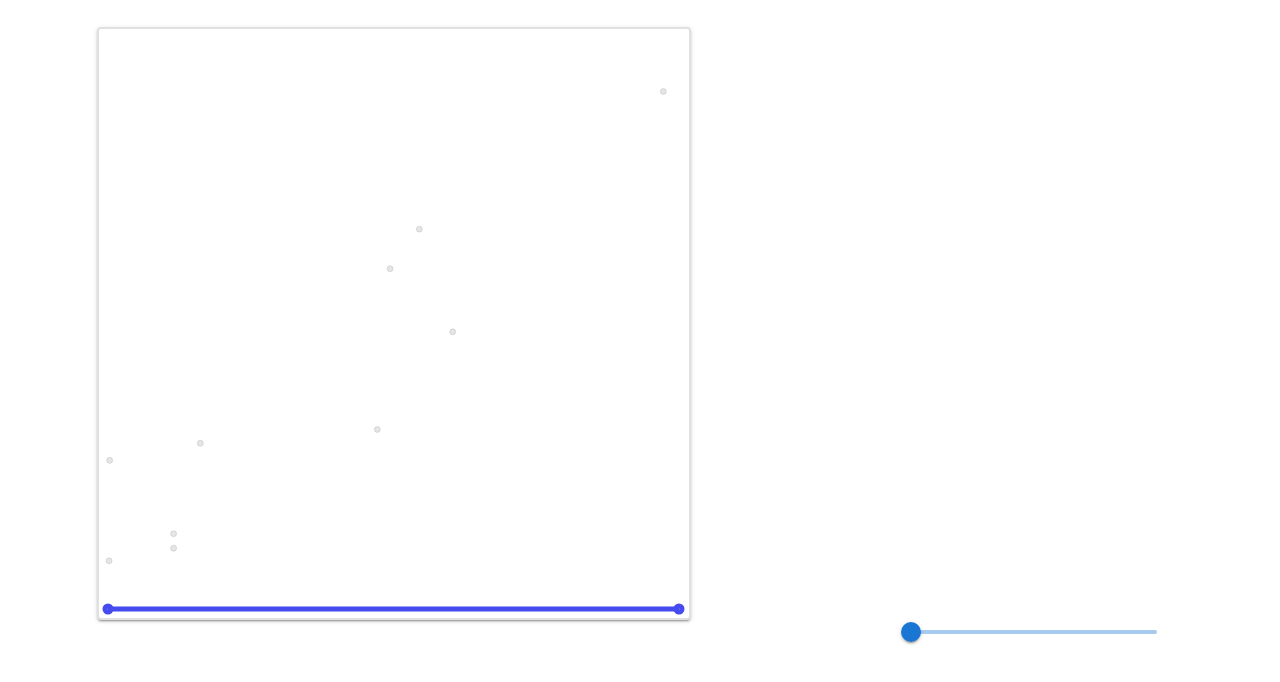
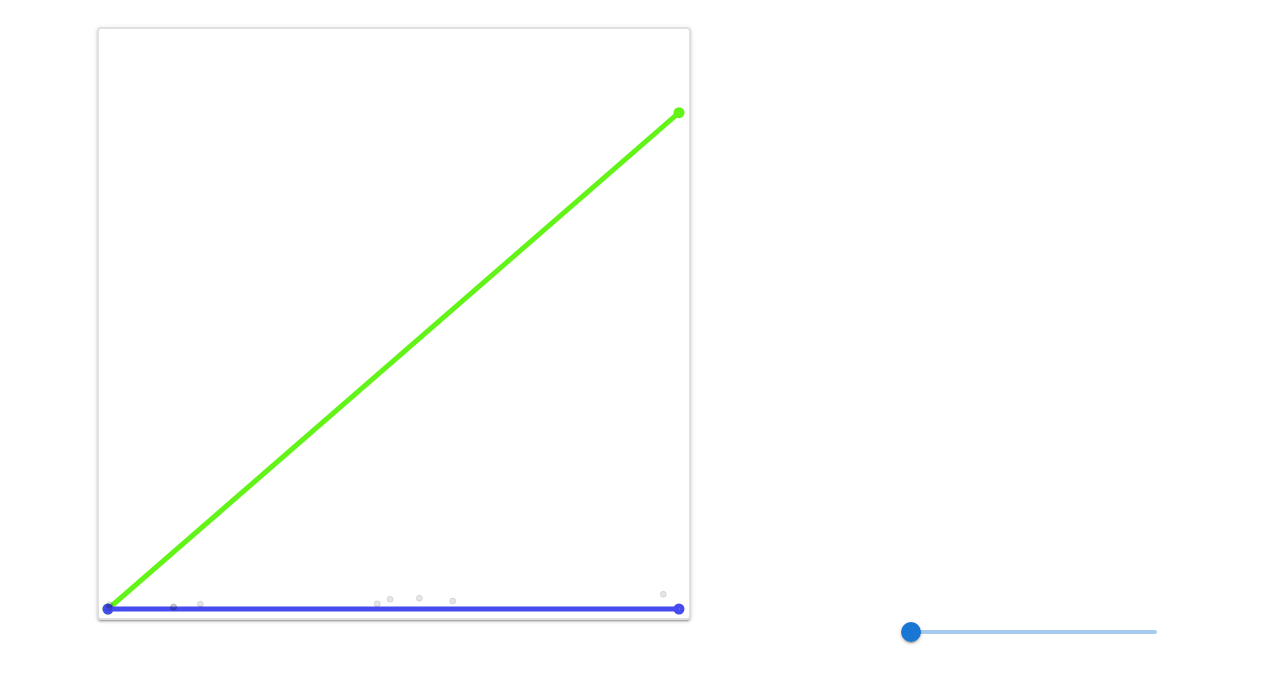
Before and after one commit to ChrisOh431/ReGuession, a React (Create React App) app: page / in a window 1280 px wide. Shown: the top 682 px of the page. Built offline with nearby package versions, Linux system fonts and the light colour scheme.

Commit message:
regression answer being displayed

```diff
--- a/src/components/RegressionChartContainer.tsx
+++ b/src/components/RegressionChartContainer.tsx
@@ -97,6 +97,7 @@ export default function SortingChartContainer({
 			let color = colormap[regression.reg_type];
 			let linear_pair: [{ x: number; y: number }, { x: number; y: number }];
 			linear_pair = [{x: 0, y: regression.y_int}, {x: 100, y: (100*regression.slope)+regression.y_int}];
+			console.log(linear_pair)
 
 			const linear_set = {
 				type: "line" as const,
--- a/src/components/ReguessionGame.tsx
+++ b/src/components/ReguessionGame.tsx
@@ -31,6 +31,10 @@ export default function ReguessionGame() {
 	const [regression_guess, update_regression_guess] = React.useState<
 		Regression<RegressionType.Guess>
 	>({ reg_type: RegressionType.Guess, slope: 0, y_int: 0 });
+	const [regression_answer, update_regression_answer] = React.useState<
+		Regression<RegressionType.Answer>
+	>({ reg_type: RegressionType.Answer, slope: current_dataset.coeff, y_int: current_dataset.y_int });
+
 
 	console.log(`Datasets: ${history}\n`);
 	console.log(`Datasets Objects:\n`);
@@ -55,7 +59,7 @@ export default function ReguessionGame() {
 				padding={{ xs: "0.5em", md: "2%" }}
 				width={{ xs: "100%", md: "60%" }}
 			>
-				<ReguessionChartContainer dataset={current} regressions={[regression_guess]}/>
+				<ReguessionChartContainer dataset={current} regressions={[regression_guess, regression_answer]}/>
 			</Box>
 			<Stack
 				justifyContent={{ xs: "flex-start", md: "flex-end" }}
```
